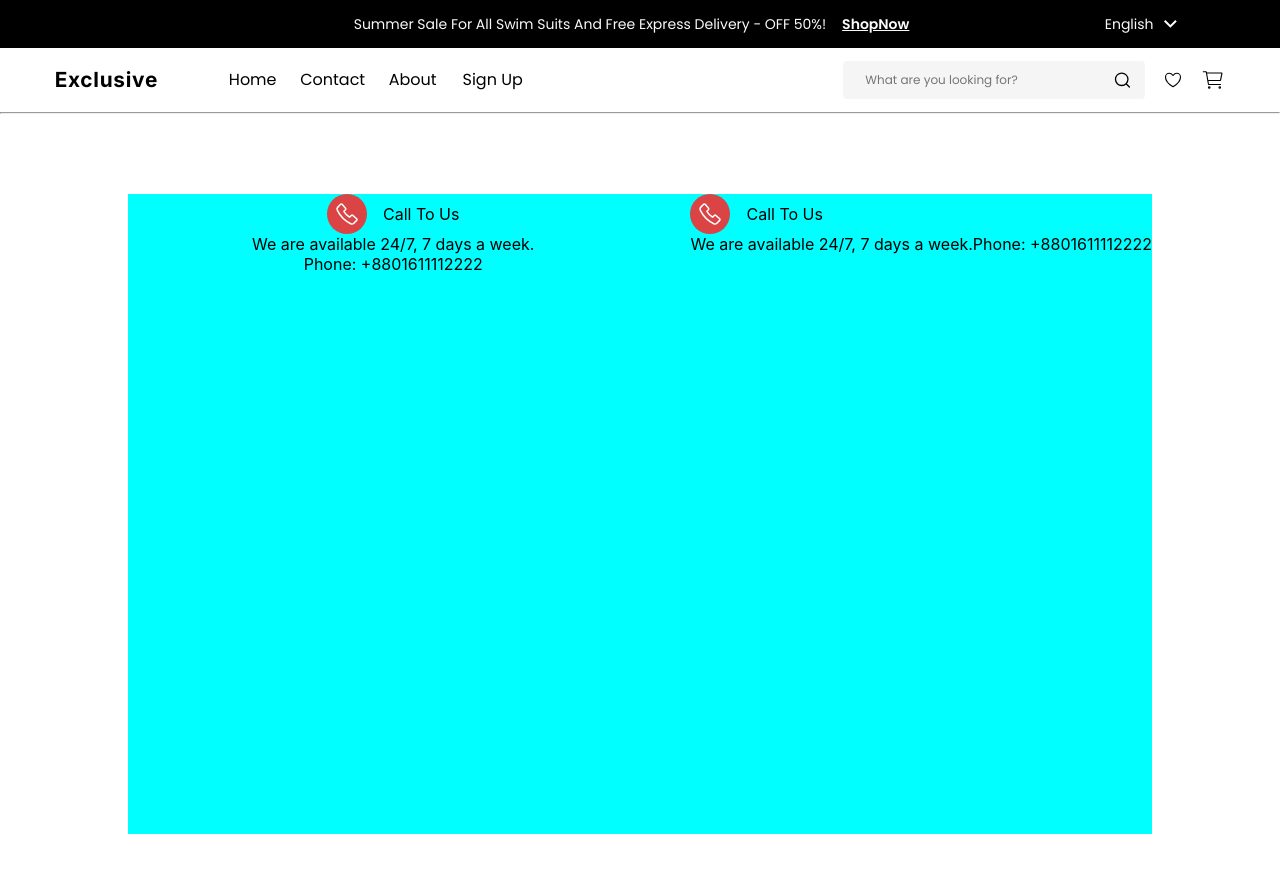
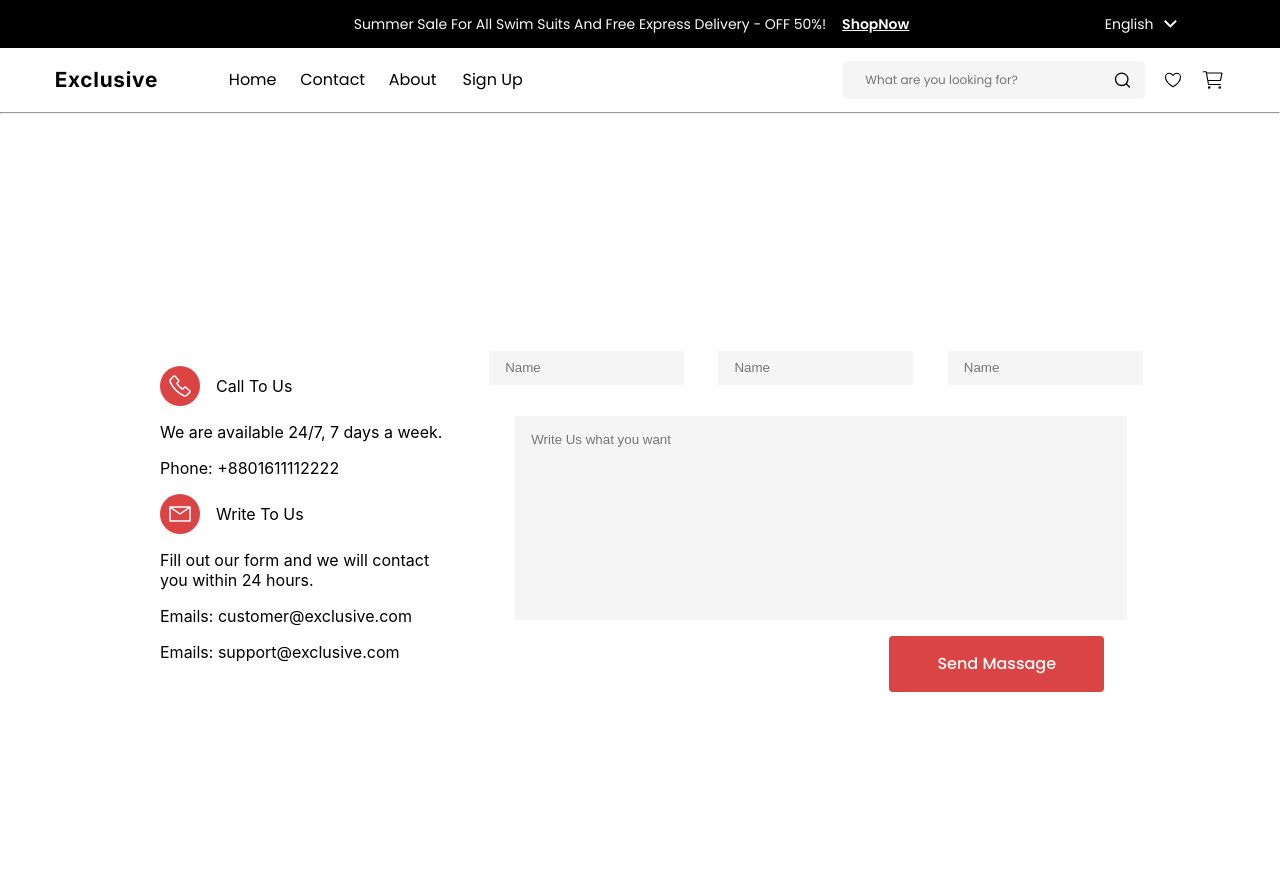
Before and after one commit to EcommerceAppV0/EcommerceAppV0, a React (Create React App) app in the folder client/: page / in a window 1280 px wide. Shown: the top 872 px of the page. Built offline with nearby package versions, Linux system fonts and the light colour scheme.

Commit message:
Contact Compnents complted

```diff
--- a/client/src/components/Contact/Contact.js
+++ b/client/src/components/Contact/Contact.js
@@ -14,19 +14,31 @@ const Contact = () => {
                     </div>
                     <span>We are available 24/7, 7 days a week.</span>
                     <span>Phone: +8801611112222</span>
-
-
-                </div>
-                <div className='contact2'>
                     <div className='sub-call'>
                         <svg xmlns="http://www.w3.org/2000/svg" width="40" height="40" viewBox="0 0 40 40" fill="none">
                             <rect width="40" height="40" rx="20" fill="#DB4444" />
-                            <path d="M18.5542 14.24L15.1712 10.335C14.7812 9.885 14.0662 9.887 13.6132 10.341L10.8312 13.128C10.0032 13.957 9.76623 15.188 10.2452 16.175C13.1069 22.1 17.8853 26.8851 23.8062 29.755C24.7922 30.234 26.0222 29.997 26.8502 29.168L29.6582 26.355C30.1132 25.9 30.1142 25.181 29.6602 24.791L25.7402 21.426C25.3302 21.074 24.6932 21.12 24.2822 21.532L22.9182 22.898C22.8484 22.9712 22.7565 23.0194 22.6566 23.0353C22.5567 23.0512 22.4543 23.0339 22.3652 22.986C20.1357 21.7021 18.2862 19.8502 17.0052 17.619C16.9573 17.5298 16.9399 17.4272 16.9558 17.3272C16.9717 17.2271 17.02 17.135 17.0932 17.065L18.4532 15.704C18.8652 15.29 18.9102 14.65 18.5542 14.239V14.24Z" stroke="white" stroke-width="1.5" stroke-linecap="round" stroke-linejoin="round" />
+                            <path d="M10 13L20 20L30 13M10 27H30V13H10V27Z" stroke="white" stroke-width="1.5" stroke-linecap="round" stroke-linejoin="round" />
                         </svg>
-                        <span>Call To Us</span>
+                        <span>Write To Us</span>
                     </div>
-                    <span>We are available 24/7, 7 days a week.</span>
-                    <span>Phone: +8801611112222</span>
+                    <span>Fill out our form and we will contact you within 24 hours.</span>
+                    <span>Emails: customer@exclusive.com</span>
+                    <span>Emails: support@exclusive.com</span>
+                </div>
+                <div className='contact2'>
+                    <div className='contact2-child'>
+                        <div className='inputs'>
+                            <input type="text" placeholder="Name" />
+                            <input type="text" placeholder="Name" />
+                            <input type="text" placeholder="Name" />
+                        </div>
+                        <div className='box'>
+                            <input type="text" placeholder="Write Us what you want " />
+                        </div>
+                        <div className='sendbtn'>
+                            <button className='sendMessage'>Send Massage</button>
+                        </div>
+                    </div>
                 </div>
             </div>
         </div>
--- a/client/src/components/Contact/style.css
+++ b/client/src/components/Contact/style.css
@@ -10,23 +10,148 @@
   top: 50%;
   left: 50%;
   transform: translate(-50%, -50%);
-  background-color: aqua;
+  /* background-color: aqua; */
   width: 80%;
   display: flex;
-  gap: 2rem;
+  /* gap: 2rem; */
   height: 80%;
 }
 
 .contact1 {
   display: flex;
-  align-items: center;
-  justify-content: flex-start;
+  /* justify-content: ; */
   flex-direction: column;
-  flex: 50%;
+  /* background: yellow; */
+  align-items: flex;
+  padding: 2rem;
+  justify-content: center;
+  gap: 1rem;
+  /* flex: 100%; */
+  width: 30%;
+  /* flex: 20%; */
 }
 
 .sub-call {
   display: flex;
   align-items: center;
   gap: 1rem;
+  /* background-color: aqua; */
 }
+
+.sub-info {
+  display: flex;
+  flex-direction: column;
+}
+
+
+
+
+
+
+
+
+
+
+
+
+
+
+.contact2 {
+  /* background-color: red; */
+  display: flex;
+  align-items: center;
+  justify-content: flex-start;
+  flex-direction: column;
+  /* flex: 20%; */
+  width: 70%;
+}
+
+.contact2 {
+  position: relative;
+}
+
+.contact2-child {
+  position: absolute;
+  top: 50%;
+  left: 50%;
+  height: 80%;
+  display: flex;
+  flex-direction: column;
+  justify-content: center;
+  gap: 1rem;
+  width: 100%;
+  transform: translate(-50%, -50%);
+}
+
+
+
+.inputs input {
+  outline: none;
+  border: none;
+  /* border-bottom: 1px solid black; */
+  background-color: #F5F5F5;
+  padding-left: 1rem;
+  height: 2rem;
+}
+
+.inputs {
+  display: flex;
+  align-items: center;
+  justify-content: space-around;
+  width: 100%;
+  gap: 1rem;
+  /* background-color: yellow; */
+  height: 4rem;
+
+  /* padding: auto; */
+}
+
+.box {
+  width: 91%;
+  margin-left: 2.2rem;
+  height: 40%;
+  background-color: #F5F5F5;
+
+}
+
+.box input {
+  border: none;
+  outline: none;
+  background-color: #F5F5F5;
+  width: 80%;
+  overflow: hidden;
+  padding: 1rem;
+  /* padding: 0;
+  width: 90%;
+  height: 100%; */
+}
+
+
+
+.sendMessage {
+  color: #FAFAFA;
+
+  /* Title/16PX Medium */
+  font-family: Poppins;
+  font-size: 1rem;
+  font-style: normal;
+  font-weight: 500;
+  line-height: 1.5rem;
+  border-radius: 0.25rem;
+  border: none;
+  background: #DB4444;
+  display: flex;
+  padding: 1rem 3rem;
+  justify-content: center;
+  align-items: center;
+  gap: 0.625rem;
+
+  /* 150% */
+}
+
+.sendbtn {
+  display: flex;
+  justify-content: end;
+  margin-right: 3rem;
+  align-items: center;
+}
```
